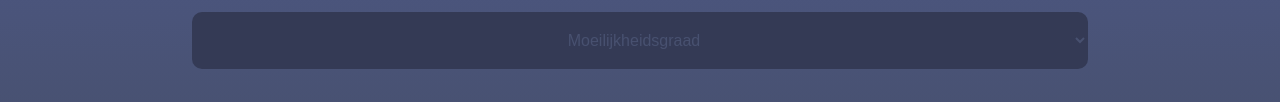
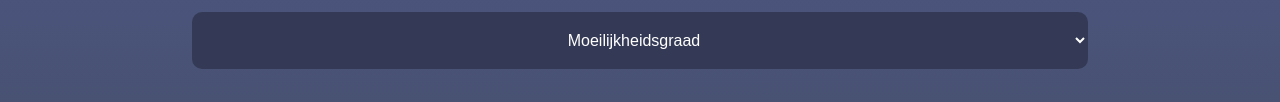
Before and after one commit to lucasdegeus/ProjectInteractiveMultimedia, a plain HTML site: page nederlands.html in a window 1280 px wide. Shown: the part 311-413 px from the top of the page. Drawn offline with Linux system fonts and the light colour scheme.

Commit message:
Push again

```diff
--- a/css/style.css
+++ b/css/style.css
@@ -99,7 +99,7 @@ h3 {
     background-color: #343A55;
     border: none;
     font-size: 16px;
-    color: #485170;
+    color: white;
     margin-bottom: 15px;
     padding: 19px 0;
     font-weight: 500; }
```
Also changed, not shown: 1 other file.
